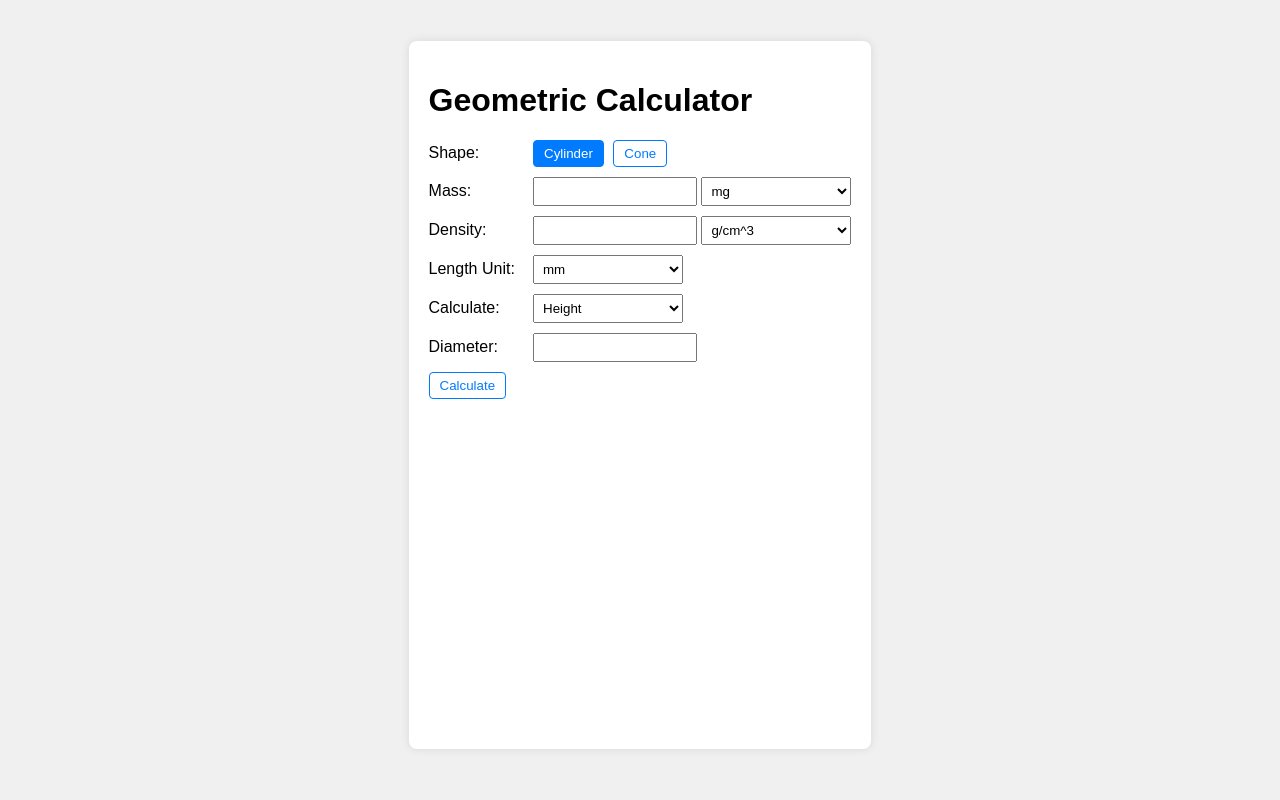
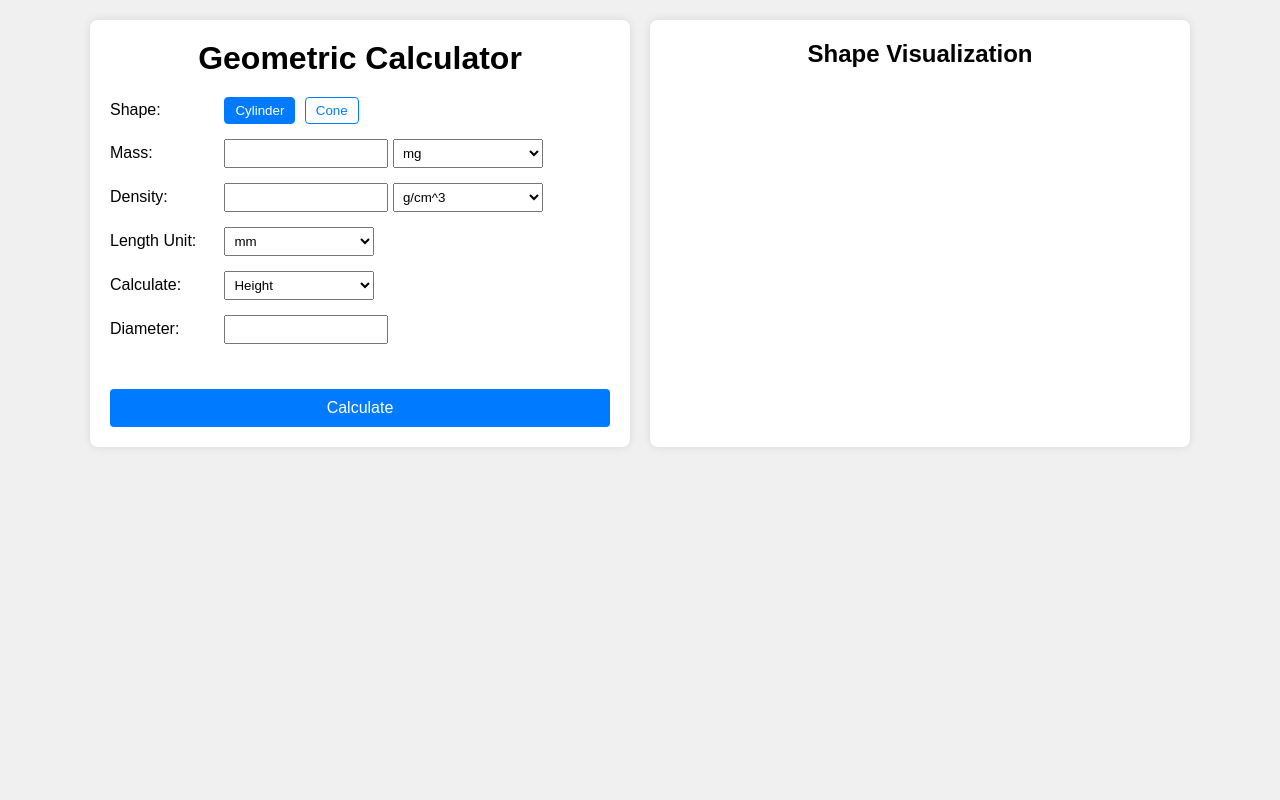
Before and after one commit to PPeitsch/basicalc, a Flask app: page / in a window 1280 px wide. Run offline with Flask 3, Linux system fonts and the light colour scheme.

Commit message:
corrected canvas troubles

```diff
--- a/static/script.js
+++ b/static/script.js
@@ -109,29 +109,50 @@ function calculate() {
 }
 
 function drawShape(value, dimension) {
+    const visualizationFrame = document.getElementById('visualizationFrame');
+    const shapeVisualization = document.getElementById('shapeVisualization');
+
+    // Clear previous content
+    shapeVisualization.innerHTML = '';
+
     const canvas = document.createElement('canvas');
-    canvas.width = 400;
-    canvas.height = 420; // Increased height to add space at the bottom
+    shapeVisualization.appendChild(canvas);
+
+    // Set canvas size based on the visualization frame size
+    const resizeCanvas = () => {
+        canvas.width = shapeVisualization.clientWidth;
+        canvas.height = shapeVisualization.clientHeight;
+        drawOnCanvas(canvas, value, dimension);
+    };
+
+    // Initial resize and draw
+    resizeCanvas();
+
+    // Add event listener for window resize
+    window.addEventListener('resize', resizeCanvas);
+}
+
+function drawOnCanvas(canvas, value, dimension) {
     const ctx = canvas.getContext('2d');
     ctx.clearRect(0, 0, canvas.width, canvas.height);
 
     const centerX = canvas.width / 2;
-    const centerY = canvas.height / 2 - 80; // Move shape up more
-    const maxDimension = 200;
+    const centerY = canvas.height / 2;
+    const maxDimension = Math.min(canvas.width, canvas.height) * 0.8;  // 80% of the smaller dimension
 
     let radius, height;
     if (currentShape === 'cylinder') {
         radius = dimension === 'Diameter' ? value / 2 : maxDimension / 4;
-        height = dimension === 'Height' ? value : maxDimension;
+        height = dimension === 'Height' ? value : maxDimension / 2;
     } else { // cone
         radius = dimension === 'Radius' ? value : maxDimension / 4;
-        height = dimension === 'Height' ? value : maxDimension;
+        height = dimension === 'Height' ? value : maxDimension / 2;
     }
 
     // Scale the shape to fit the canvas
     const scale = Math.min(maxDimension / (2 * radius), maxDimension / height);
-    radius *= scale;
-    height *= scale;
+    radius *= scale / 2;
+    height *= scale / 2;
 
     // Draw the shape
     ctx.beginPath();
@@ -145,14 +166,10 @@ function drawShape(value, dimension) {
 
     // Draw dimension lines and labels
     const lengthUnit = document.getElementById('lengthUnit').options[document.getElementById('lengthUnit').selectedIndex].text;
-    drawDimensionLine(ctx, centerX - radius, centerY + height/2 + 40, centerX + radius, centerY + height/2 + 40,
+    drawDimensionLine(ctx, centerX - radius, centerY + height/2 + 20, centerX + radius, centerY + height/2 + 20,
                       `${(currentShape === 'cylinder' ? radius * 2 : radius).toFixed(2)} ${lengthUnit}`, 'bottom');
-    drawDimensionLine(ctx, centerX + radius + 40, centerY - height/2, centerX + radius + 40, centerY + height/2,
+    drawDimensionLine(ctx, centerX + radius + 20, centerY - height/2, centerX + radius + 20, centerY + height/2,
                       `${height.toFixed(2)} ${lengthUnit}`, 'right');
-
-    const visualization = document.getElementById('shapeVisualization');
-    visualization.innerHTML = '';
-    visualization.appendChild(canvas);
 }
 
 function drawCylinder(ctx, centerX, centerY, radius, height) {
--- a/static/styles.css
+++ b/static/styles.css
@@ -1,27 +1,44 @@
 body {
     font-family: Arial, sans-serif;
-    display: flex;
-    justify-content: center;
-    align-items: center;
-    height: 100vh;
     margin: 0;
+    padding: 20px;
     background-color: #f0f0f0;
 }
 
-#calculator {
+.container {
+    display: flex;
+    justify-content: center;
+    align-items: stretch;
+    gap: 20px;
+    max-width: 1200px;
+    margin: 0 auto;
+}
+
+#calculator, #visualizationFrame {
     background-color: white;
     padding: 20px;
     border-radius: 8px;
     box-shadow: 0 0 10px rgba(0, 0, 0, 0.1);
+    flex: 1;
+    max-width: 500px;
+    display: flex;
+    flex-direction: column;
+}
+
+h1, h2 {
+    margin-top: 0;
+    margin-bottom: 20px;
+    text-align: center;
 }
 
 div {
-    margin-bottom: 10px;
+    margin-bottom: 15px;
 }
 
 label {
     display: inline-block;
     width: 100px;
+    margin-right: 10px;
 }
 
 input, select {
@@ -37,6 +54,7 @@ button {
     background-color: white;
     color: #007bff;
     transition: all 0.3s ease;
+    cursor: pointer;
 }
 
 button:hover {
@@ -46,16 +64,51 @@ button:hover {
 button.active {
     background-color: #007bff;
     color: white;
-    border-radius: 4px;
+}
+
+#calculateBtn {
+    display: block;
+    width: 100%;
+    margin-top: 15px;
+    padding: 10px;
+    background-color: #007bff;
+    color: white;
+    border: none;
+    font-size: 16px;
+}
+
+#calculateBtn:hover {
+    background-color: #0056b3;
 }
 
 #result {
     margin-top: 20px;
     font-weight: bold;
+    text-align: center;
 }
 
 #shapeVisualization {
-    margin-top: 20px;
-    width: 300px;
-    height: 300px;
+    flex-grow: 1;
+    display: flex;
+    justify-content: center;
+    align-items: center;
 }
+
+#shapeVisualization canvas {
+    max-width: 100%;
+    max-height: 100%;
+    width: auto !important;
+    height: auto !important;
+}
+
+@media (max-width: 768px) {
+    .container {
+        flex-direction: column;
+        align-items: center;
+    }
+
+    #calculator, #visualizationFrame {
+        max-width: 100%;
+        width: 100%;
+    }
+}
--- a/templates/index.html
+++ b/templates/index.html
@@ -7,16 +7,17 @@
     <link rel="stylesheet" href="{{ url_for('static', filename='styles.css') }}">
 </head>
 <body>
+    <div class="container">
         <div id="calculator">
             <h1>Geometric Calculator</h1>
             <div>
-            <label>Shape:</label>
+                <label for="shape">Shape:</label>
                 <button id="cylinderBtn">Cylinder</button>
                 <button id="coneBtn">Cone</button>
             </div>
             <div>
                 <label for="mass">Mass:</label>
-            <input type="number" id="mass" step="0.01" required>
+                <input type="number" id="mass" step="0.01" min="0.01" required>
                 <select id="massUnit">
                     {% for key, value in mass_units.items() %}
                         <option value="{{ key }}">{{ value }}</option>
@@ -25,7 +26,7 @@
             </div>
             <div>
                 <label for="density">Density:</label>
-            <input type="number" id="density" step="0.01" required>
+                <input type="number" id="density" step="0.01" min="0.01" required>
                 <select id="densityUnit">
                     {% for key, value in density_units.items() %}
                         <option value="{{ key }}">{{ value }}</option>
@@ -40,12 +41,14 @@
                     {% endfor %}
                 </select>
             </div>
-        <div id="dimensionInput">
-            <!-- This will be populated by JavaScript -->
+            <div id="dimensionInput"></div>
+            <button id="calculateBtn">Calculate</button>
         </div>
-        <button id="calculateBtn">Calculate</button>
+        <div id="visualizationFrame">
+            <h2>Shape Visualization</h2>
+            <div id="shapeVisualization"></div>
             <div id="result"></div>
-        <div id="shapeVisualization"></div>
+        </div>
     </div>
     <script src="{{ url_for('static', filename='script.js') }}"></script>
 </body>
```
Lines whose indentation alone changed are shown as unchanged.
